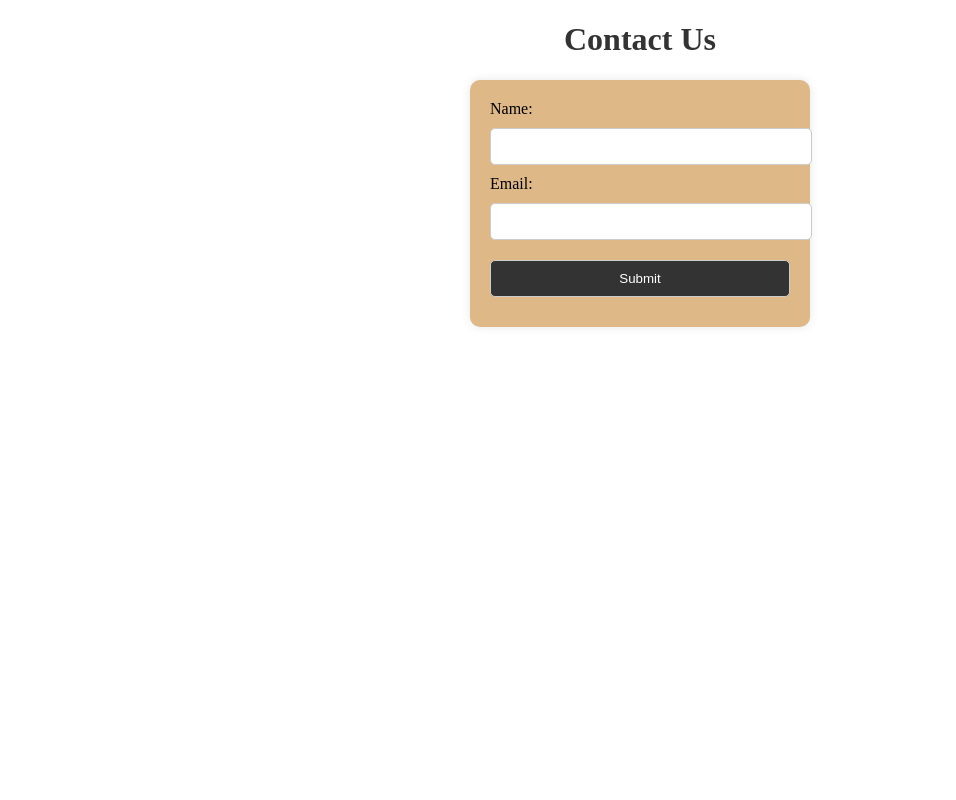
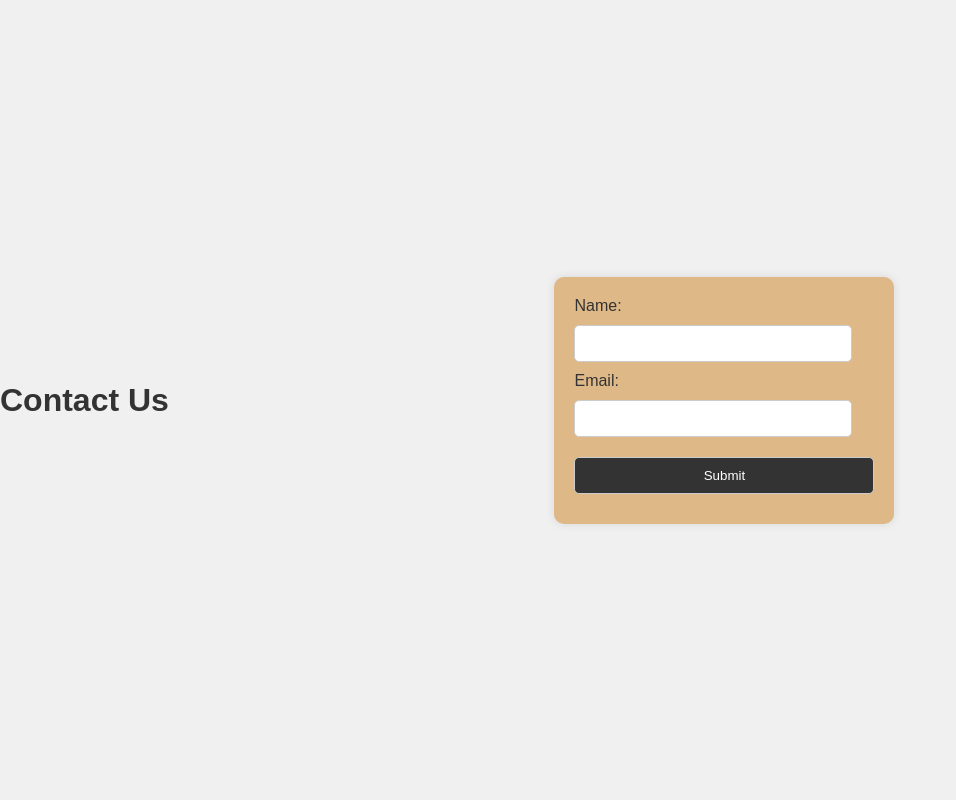
Before and after one commit to AFYN-happy/docker-php-sample, a PHP site: page /contact.php in a window 1280 px wide. Shown: the whole page, without its empty margins (0-956 px from the left). Run offline with PHP 8.4, Linux system fonts and the light colour scheme.

Commit message:
formスタイルを修正

```diff
--- a/web/form-style.css
+++ b/web/form-style.css
@@ -1,9 +1,22 @@
+body {
+    font-family: Arial, sans-serif;
+    background-color: #f0f0f0;
+    color: #333;
+    margin: 0;
+    padding: 0;
+    display: flex;
+    justify-content: center;
+    align-items: center;
+    height: 100vh;
+}
+
 form {
     background-color: burlywood;
     padding: 20px;
     border-radius: 10px;
     box-shadow: 0 0 10px rgba(0, 0, 0, 0.1);
-    width: 300px;
+    width: 100%; /* フォームの幅を100%に設定 */
+    max-width: 300px; /* 最大幅を300pxに設定 */
     margin: 0 auto;
 }
 
@@ -13,11 +26,12 @@ h1 {
 }
 
 input[type="text"], textarea {
-    width: 100%;
+    width: calc(100% - 22px); /* 内側の余白と枠線の幅を考慮 */
     padding: 10px;
     margin: 10px 0;
     border-radius: 5px;
     border: 1px solid #ccc;
+    box-sizing: border-box; /* ボックスのサイズを調整 */
 }
 
 input[type="submit"] {
```
